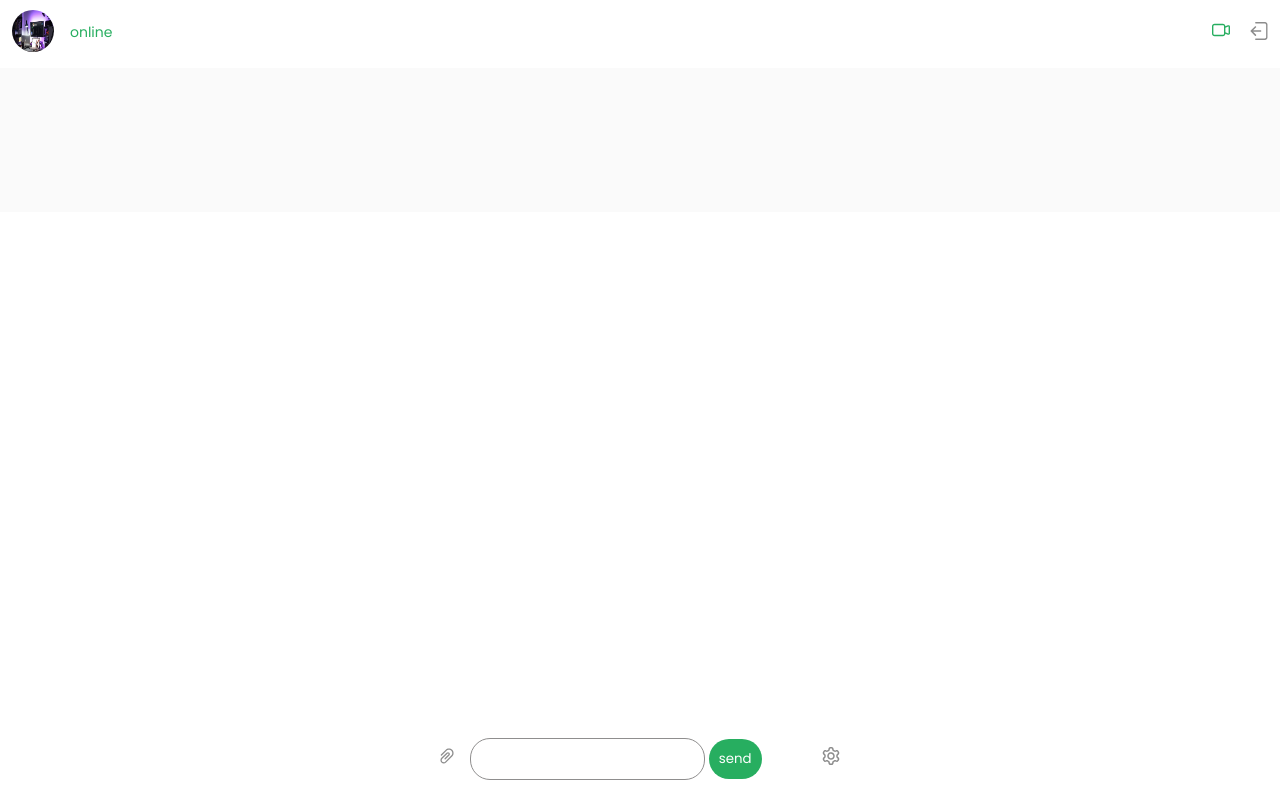
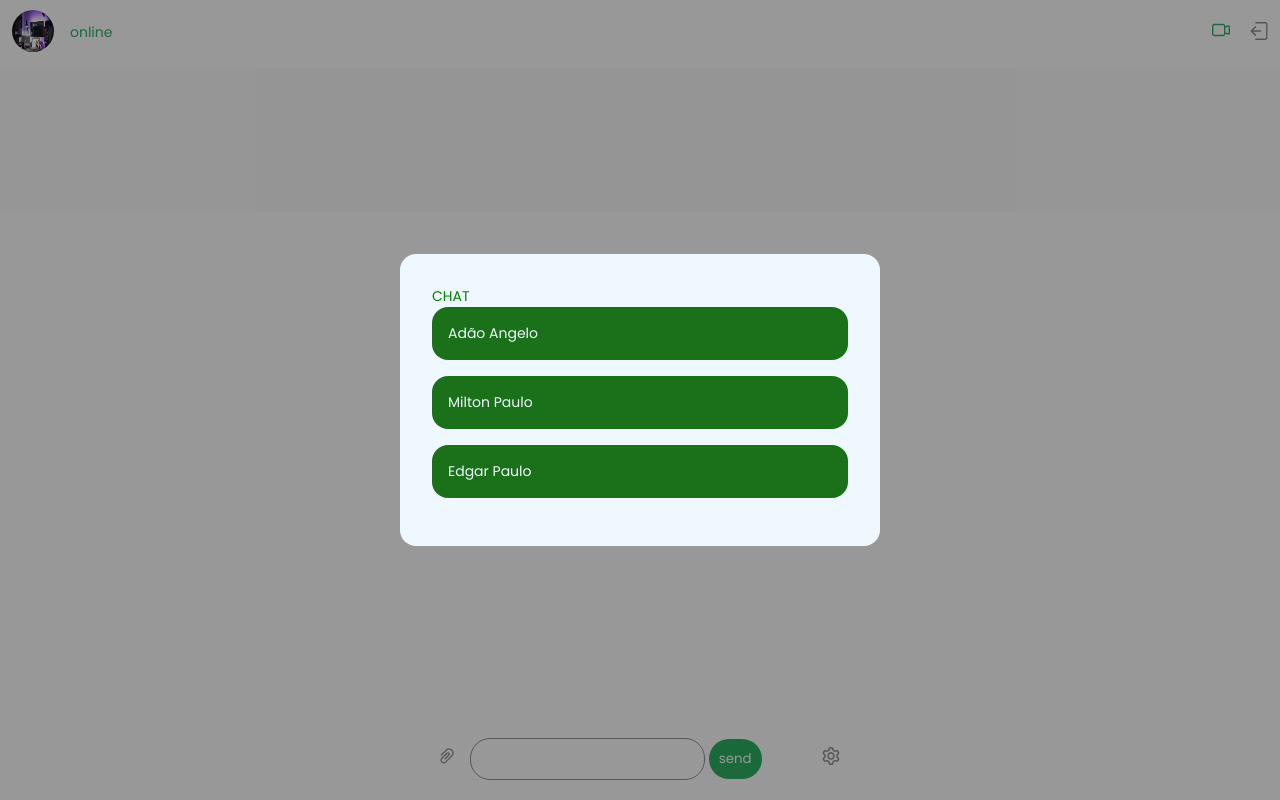
Before and after one commit to Adao-Angelo/turbo-talk-backend, a website: page public/pages/Home.html in a window 1280 px wide. Drawn offline with nearby package versions, Linux system fonts and the light colour scheme; no server answers.

Commit message:
get started work chat

```diff
--- a/public/css/pages/Home.css
+++ b/public/css/pages/Home.css
@@ -75,3 +75,32 @@
   border: none;
   border-radius: 20px;
 }
+
+.chat {
+  position: absolute;
+  top: 0%;
+  left: 0%;
+  width: 100vw;
+  height: 100vh;
+  background-color: #0a0a0a6b;
+}
+.chat ul {
+  color: green;
+  padding: 2rem;
+  border-radius: 1rem;
+  background-color: aliceblue;
+  position: absolute;
+  width: 30rem;
+  top: 50%;
+  left: 50%;
+  transform: translate(-50%, -50%);
+}
+
+.chat li {
+  list-style: none;
+  padding: 1rem;
+  background-color: rgb(26, 113, 26);
+  margin-bottom: 1rem;
+  border-radius: 1rem;
+  color: aliceblue;
+}
--- a/public/pages/Home.html
+++ b/public/pages/Home.html
@@ -42,6 +42,15 @@
         </div>
       </div>
     </div>
+
+    <div class="chat">
+      <ul>
+        CHAT
+        <li>Adão Angelo</li>
+        <li>Milton Paulo</li>
+        <li>Edgar Paulo</li>
+      </ul>
+    </div>
     <script src="/socket.io/socket.io.js"></script>
     <script type="module" src="../javascript/Home.js"></script>
   </body>
```
